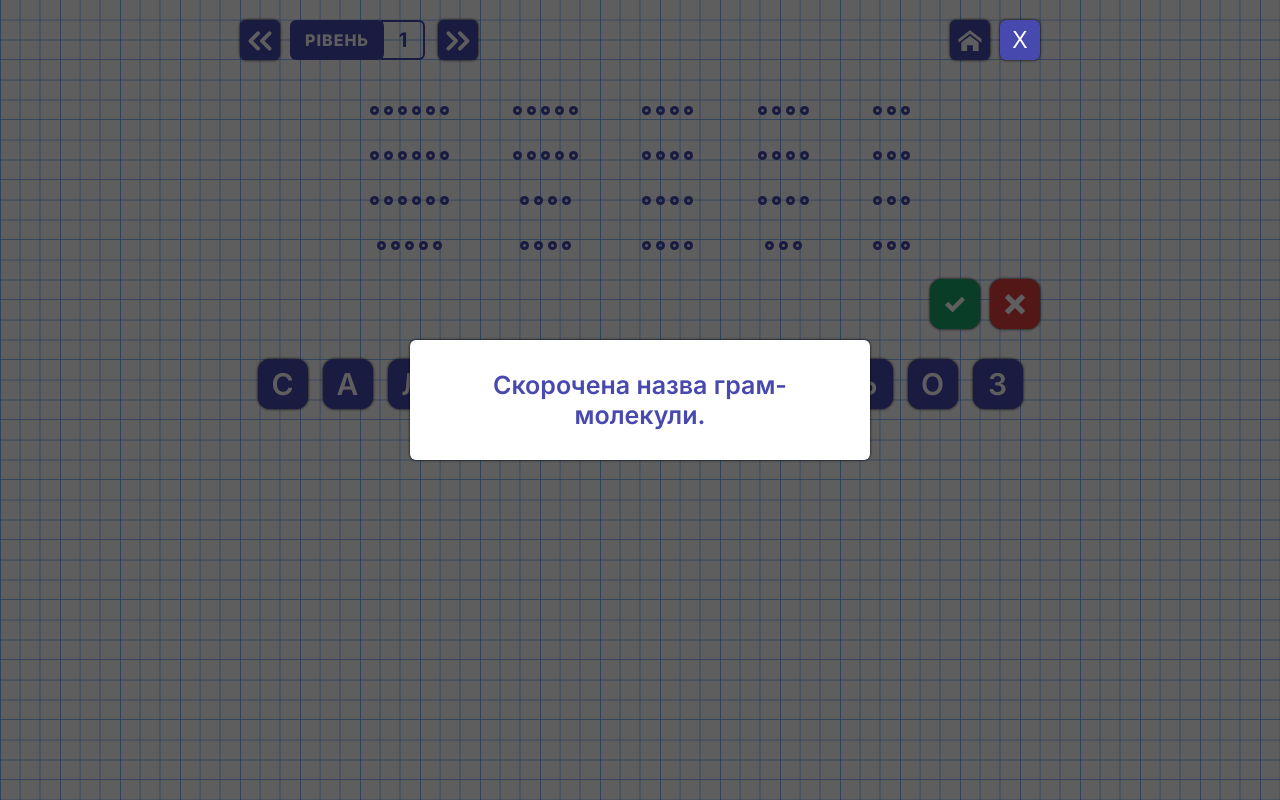
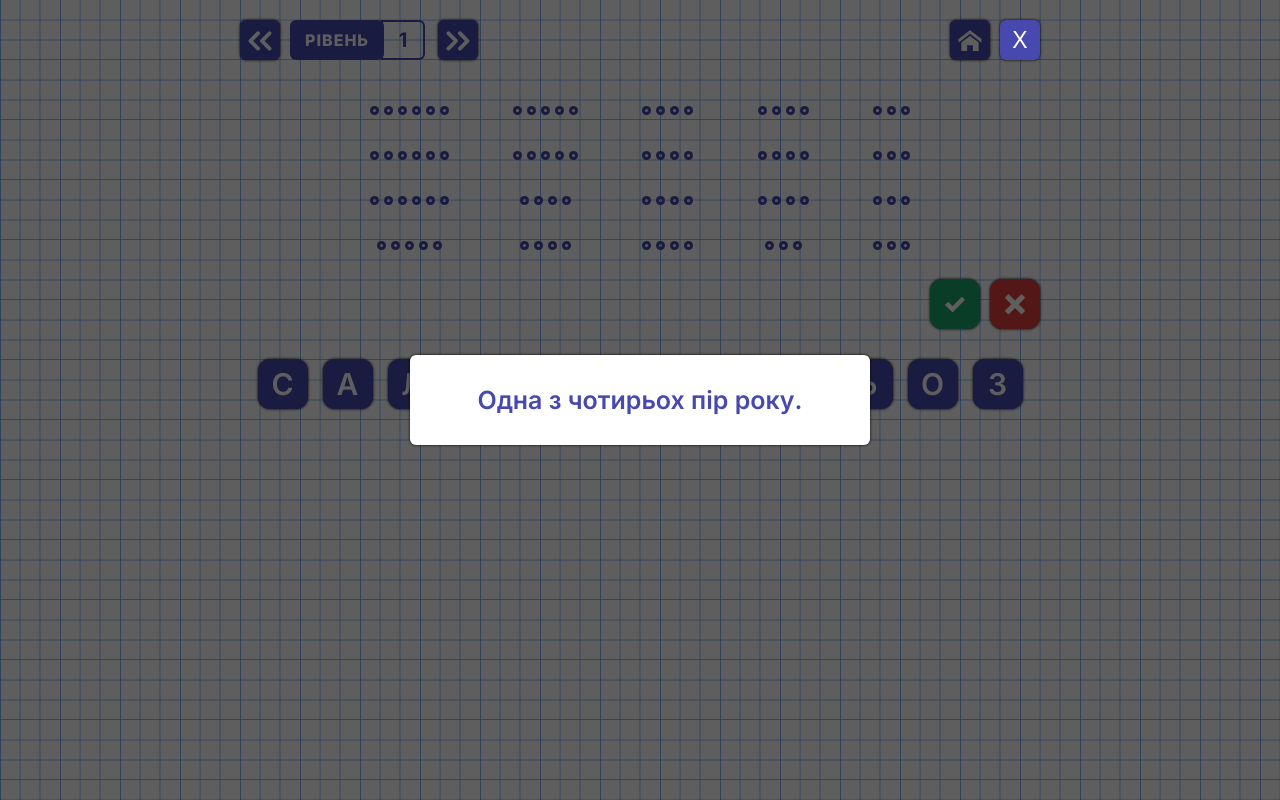
Before and after one commit to PermiakovDima/wordsGame, a React (Create React App) app: page /#/level/1 in a window 1280 px wide. Both pictures are taken after a click on the button 1020 px from the left and 40 px from the top of the page. Built offline with nearby package versions, Linux system fonts and the light colour scheme.

Commit message:
last fix

```diff
--- a/src/components/WindowHelper/WindowHelper.tsx
+++ b/src/components/WindowHelper/WindowHelper.tsx
@@ -20,7 +20,10 @@ export const WindowHelper: React.FC<Props> = ({ helpWords }) => {
   return (
     <div className="WindowHelper">
       <div className="WindowHelper__block">
-        <p>{word}</p>
+        {word
+          ? <p>{word}</p>
+          : <p>Мої вітання!!! Ви відгадали всі слова, перейдіть до наступного
+            уровня.</p>}
       </div>
     </div>
   )
--- a/src/pages/GameTabel/GameTabel.tsx
+++ b/src/pages/GameTabel/GameTabel.tsx
@@ -40,7 +40,7 @@ export const GameTabel: React.FC<Props> = ({ levels, countLevels }) => {
   const turnOffOpennerAction = () => {
     setTimeout(() => {
       setOpenerActions('');
-      }, 3000)
+    }, 3000)
   }
 
   const updateWord = (answer: string) => {
@@ -57,16 +57,17 @@ export const GameTabel: React.FC<Props> = ({ levels, countLevels }) => {
         setOpenerActions('Слово довавлено.');
         turnOffOpennerAction();
         if (getLocalStorage) {
-          const qwe = JSON.parse(getLocalStorage);
-          qwe.map((el: Level) => {
+          const parseLacal = JSON.parse(getLocalStorage);
+          parseLacal.map((el: Level, ind: number) => {
             if (el.name === selectLevel?.name) {
-              el.answers.push(answer)
+              el.answers.push(answer);
+              parseLacal.slice(ind, 1);
             }
             return el;
           })
 
-          localStorage.setItem('wordsGame', JSON.stringify(qwe))
-          setAllLevels(qwe)
+          localStorage.setItem('wordsGame', JSON.stringify(parseLacal))
+          setAllLevels(parseLacal)
         }
         return;
       }
@@ -85,18 +86,33 @@ export const GameTabel: React.FC<Props> = ({ levels, countLevels }) => {
     oneStar = selectLevel.variabales.length / 5 < selectLevel.answers.length;
   }
 
-  let randomNumber = 0;
 
-  if (selectLevel) {
-    randomNumber = Math.floor(Math.random() * selectLevel.variabales.length);
+
+  const randomHelper = () => {
+    let randomNumber = 0;
+
+    if (selectLevel?.answers.length === selectLevel?.variabales.length) {
+      return -1;
+    }
+
+    if (selectLevel) {
+      randomNumber = Math.floor(Math.random() * (selectLevel.variabales.length - 0)) + 0;
+
+      if (selectLevel.answers.includes(selectLevel.variabales[randomNumber])) {
+        randomHelper();
+        return randomNumber;
+      }
+    }
+
+    return randomNumber;
   }
 
-  const helpWords = selectLevel?.variabales[randomNumber];
+  const helpWords = randomHelper();
 
   return (
     <div className="GameTabel">
-      {opennerActions && <ActionWindow actions={opennerActions} /> }
-      {openerHelp && <WindowHelper helpWords={helpWords} />}
+      {opennerActions && <ActionWindow actions={opennerActions} />}
+      {openerHelp && <WindowHelper helpWords={selectLevel?.variabales[helpWords]} />}
       <div className="GameTabel__header-panel">
         <div className="GameTabel__levels">
           <NavLink
```
